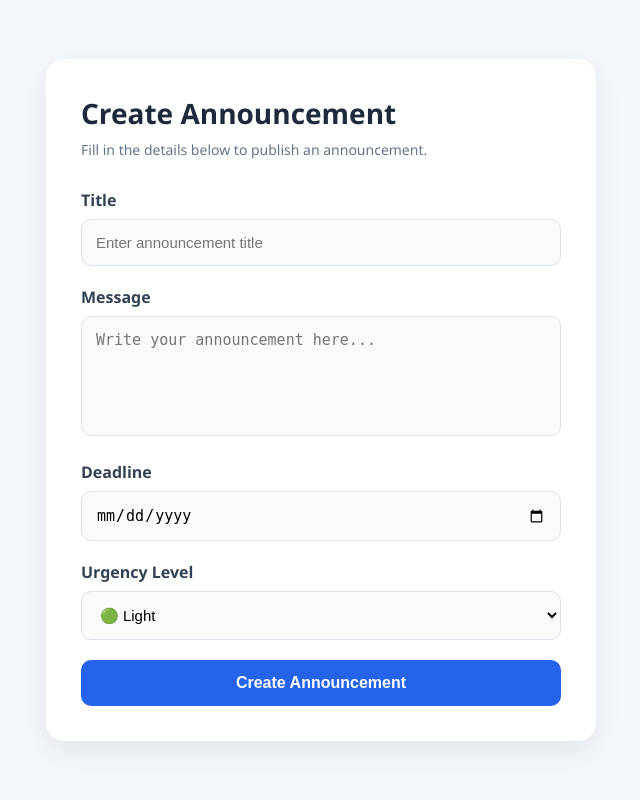
After one commit to cenrointerns/cenro-eis, a PHP site: page /create_announcement.php in a window 1280 px wide. The commit adds this page. Shown: the whole page, without its empty margins (319-959 px from the left). Run offline with PHP 8.4, Linux system fonts and the light colour scheme.

Commit message:
redesign create_announcements

```diff
--- /dev/null
+++ b/create_announcement.php
@@ -0,0 +1,221 @@
+<?php
+include 'config.php';
+
+$success = "";
+$error = "";
+
+if ($_SERVER["REQUEST_METHOD"] == "POST") {
+
+    $title = $_POST['title'];
+    $message = $_POST['message'];
+    $deadline = $_POST['deadline'];
+    $urgency = $_POST['urgency'];
+
+    $sql = "INSERT INTO announcements (title, message, deadline, urgency)
+            VALUES (?, ?, ?, ?)";
+
+    $stmt = $conn->prepare($sql);
+    $stmt->bind_param("ssss", $title, $message, $deadline, $urgency);
+
+    if ($stmt->execute()) {
+        $success = "Announcement created successfully!";
+    } else {
+        $error = "Something went wrong: " . $stmt->error;
+    }
+}
+?>
+
+<!DOCTYPE html>
+<html lang="en">
+<head>
+    <meta charset="UTF-8">
+    <meta name="viewport" content="width=device-width, initial-scale=1.0">
+    <title>Create Announcement</title>
+
+    <style>
+
+        *{
+            margin:0;
+            padding:0;
+            box-sizing:border-box;
+        }
+
+        body{
+            font-family: 'Segoe UI', Tahoma, Geneva, Verdana, sans-serif;
+            background: #f4f7fb;
+            height:100vh;
+            display:flex;
+            justify-content:center;
+            align-items:center;
+            padding:20px;
+        }
+
+        .container{
+            width:100%;
+            max-width:550px;
+        }
+
+        .card{
+            background:#fff;
+            padding:35px;
+            border-radius:18px;
+            box-shadow: 0 10px 30px rgba(0,0,0,0.08);
+        }
+
+        .card h2{
+            font-size:28px;
+            color:#1e293b;
+            margin-bottom:8px;
+        }
+
+        .subtitle{
+            color:#64748b;
+            margin-bottom:30px;
+            font-size:14px;
+        }
+
+        .form-group{
+            margin-bottom:20px;
+        }
+
+        label{
+            display:block;
+            margin-bottom:8px;
+            font-weight:600;
+            color:#334155;
+        }
+
+        input,
+        textarea,
+        select{
+            width:100%;
+            padding:14px;
+            border:1px solid #dbe2ea;
+            border-radius:10px;
+            font-size:15px;
+            transition:0.3s ease;
+            background:#f8fafc;
+        }
+
+        input:focus,
+        textarea:focus,
+        select:focus{
+            border-color:#2563eb;
+            outline:none;
+            background:#fff;
+            box-shadow:0 0 0 4px rgba(37,99,235,0.1);
+        }
+
+        textarea{
+            resize:none;
+        }
+
+        .btn{
+            width:100%;
+            padding:14px;
+            border:none;
+            border-radius:10px;
+            background:#2563eb;
+            color:white;
+            font-size:16px;
+            font-weight:600;
+            cursor:pointer;
+            transition:0.3s ease;
+        }
+
+        .btn:hover{
+            background:#1d4ed8;
+            transform:translateY(-1px);
+        }
+
+        .success{
+            background:#dcfce7;
+            color:#166534;
+            padding:12px;
+            border-radius:10px;
+            margin-bottom:20px;
+            font-size:14px;
+        }
+
+        .error{
+            background:#fee2e2;
+            color:#991b1b;
+            padding:12px;
+            border-radius:10px;
+            margin-bottom:20px;
+            font-size:14px;
+        }
+
+        .urgency-light{
+            color:#16a34a;
+        }
+
+        .urgency-medium{
+            color:#d97706;
+        }
+
+        .urgency-urgent{
+            color:#dc2626;
+        }
+
+    </style>
+</head>
+<body>
+
+    <div class="container">
+
+        <div class="card">
+
+            <h2>Create Announcement</h2>
+            <p class="subtitle">Fill in the details below to publish an announcement.</p>
+
+            <?php if($success): ?>
+                <div class="success">
+                    <?php echo $success; ?>
+                </div>
+            <?php endif; ?>
+
+            <?php if($error): ?>
+                <div class="error">
+                    <?php echo $error; ?>
+                </div>
+            <?php endif; ?>
+
+            <form method="POST">
+
+                <div class="form-group">
+                    <label>Title</label>
+                    <input type="text" name="title" placeholder="Enter announcement title" required>
+                </div>
+
+                <div class="form-group">
+                    <label>Message</label>
+                    <textarea name="message" rows="5" placeholder="Write your announcement here..." required></textarea>
+                </div>
+
+                <div class="form-group">
+                    <label>Deadline</label>
+                    <input type="date" name="deadline" required>
+                </div>
+
+                <div class="form-group">
+                    <label>Urgency Level</label>
+                    <select name="urgency">
+                        <option value="light">🟢 Light</option>
+                        <option value="medium">🟠 Medium</option>
+                        <option value="urgent">🔴 Urgent</option>
+                    </select>
+                </div>
+
+                <button type="submit" class="btn">
+                    Create Announcement
+                </button>
+
+            </form>
+
+        </div>
+
+    </div>
+
+</body>
+</html>
--- a/dashboard.php
+++ b/dashboard.php
@@ -95,7 +95,7 @@ body::before {
 }
 
 /* DASHBOARD LAYOUT */
-.dashboard {
+    .dashboard {
     display: flex;
     position: relative;
     z-index: 1;
@@ -306,8 +306,8 @@ th {
             </li>
 
             <li>
-                <a href="#">
-                    <i class="fa-solid fa-diagram-project"></i> Projects
+                <a href="create_announcements.php">
+                    <i class="fa-solid fa-diagram-project"></i> Announcements
                 </a>
             </li>
 
```
Also changed, not shown: announcements.php (added, +399 -0 lines).
